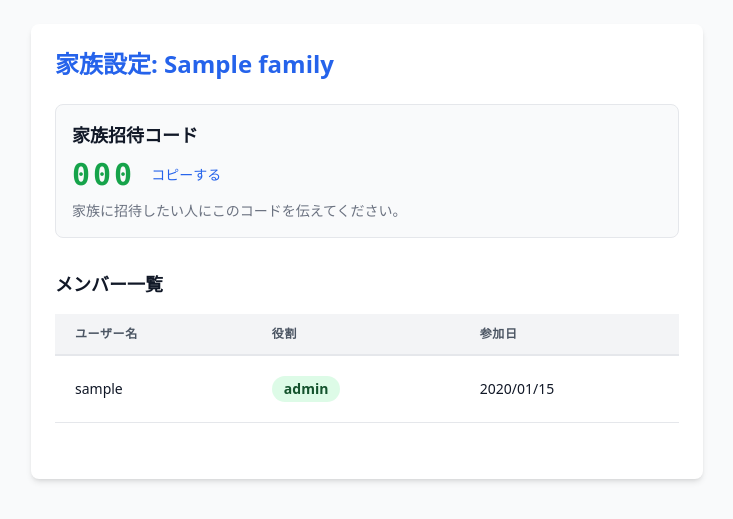
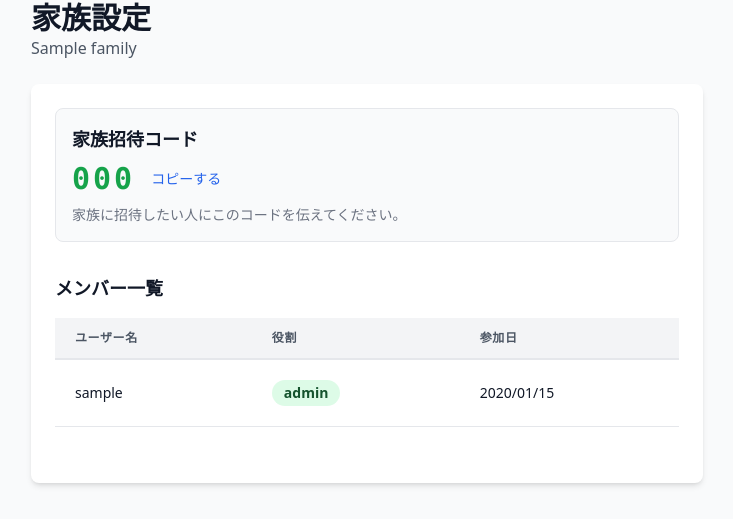
Before and after one commit to eburairu/baby-app, a FastAPI app: template app/templates/family/settings.html in a window 1280 px wide. Shown: the top 519 px of the page, without its empty margins (273-1006 px from the left). Run offline with FastAPI, Linux system fonts and the light colour scheme; the template is opened without the code that fills it: most values are stand-ins (such as "Sample title", 1, 10 or a date in 2020); parts of the project's set-up code (start-up, migrations or seed data) failed here and were passed over; some libraries are stand-ins or nearby versions.

Commit message:
feat: commonize family settings header with new UI macro

```diff
--- a/app/templates/family/settings.html
+++ b/app/templates/family/settings.html
@@ -1,18 +1,21 @@
 {% extends "base.html" %}
+{% import "macros/ui.html" as ui %}
 
 {% block title %}家族設定 - Baby-App{% endblock %}
 
 {% block content %}
+
+{{ ui.page_header("家族設定", family.name, width_class="max-w-2xl") }}
+
 <div class="max-w-2xl mx-auto mt-6 p-6 bg-white dark:bg-gray-800 rounded-lg shadow-md">
-    <div class="flex justify-between items-center mb-6">
-        <h2 class="text-2xl font-bold text-primary dark:text-blue-400">家族設定: {{ family.name }}</h2>
-    </div>
 
     <div class="mb-8 p-4 bg-gray-50 dark:bg-gray-700/50 rounded-lg border border-gray-200 dark:border-gray-700">
         <h3 class="text-lg font-semibold mb-2">家族招待コード</h3>
         <div class="flex items-center space-x-4">
-            <span class="text-3xl font-mono font-bold tracking-widest text-secondary dark:text-green-400">{{ family.invite_code }}</span>
-            <button onclick="navigator.clipboard.writeText('{{ family.invite_code }}')" class="text-sm text-blue-600 dark:text-blue-400 hover:underline">
+            <span class="text-3xl font-mono font-bold tracking-widest text-secondary dark:text-green-400">{{
+                family.invite_code }}</span>
+            <button onclick="navigator.clipboard.writeText('{{ family.invite_code }}')"
+                class="text-sm text-blue-600 dark:text-blue-400 hover:underline">
                 コピーする
             </button>
         </div>
@@ -25,13 +28,16 @@
             <table class="min-w-full leading-normal">
                 <thead>
                     <tr>
-                        <th class="px-5 py-3 border-b-2 border-gray-200 dark:border-gray-700 bg-gray-100 dark:bg-gray-700 text-left text-xs font-semibold text-gray-600 dark:text-gray-300 uppercase tracking-wider">
+                        <th
+                            class="px-5 py-3 border-b-2 border-gray-200 dark:border-gray-700 bg-gray-100 dark:bg-gray-700 text-left text-xs font-semibold text-gray-600 dark:text-gray-300 uppercase tracking-wider">
                             ユーザー名
                         </th>
-                        <th class="px-5 py-3 border-b-2 border-gray-200 dark:border-gray-700 bg-gray-100 dark:bg-gray-700 text-left text-xs font-semibold text-gray-600 dark:text-gray-300 uppercase tracking-wider">
+                        <th
+                            class="px-5 py-3 border-b-2 border-gray-200 dark:border-gray-700 bg-gray-100 dark:bg-gray-700 text-left text-xs font-semibold text-gray-600 dark:text-gray-300 uppercase tracking-wider">
                             役割
                         </th>
-                        <th class="px-5 py-3 border-b-2 border-gray-200 dark:border-gray-700 bg-gray-100 dark:bg-gray-700 text-left text-xs font-semibold text-gray-600 dark:text-gray-300 uppercase tracking-wider">
+                        <th
+                            class="px-5 py-3 border-b-2 border-gray-200 dark:border-gray-700 bg-gray-100 dark:bg-gray-700 text-left text-xs font-semibold text-gray-600 dark:text-gray-300 uppercase tracking-wider">
                             参加日
                         </th>
                     </tr>
@@ -39,16 +45,21 @@
                 <tbody>
                     {% for fu in members %}
                     <tr>
-                        <td class="px-5 py-5 border-b border-gray-200 dark:border-gray-700 bg-white dark:bg-gray-800 text-sm">
+                        <td
+                            class="px-5 py-5 border-b border-gray-200 dark:border-gray-700 bg-white dark:bg-gray-800 text-sm">
                             {{ fu.user.username }}
                         </td>
-                        <td class="px-5 py-5 border-b border-gray-200 dark:border-gray-700 bg-white dark:bg-gray-800 text-sm">
-                            <span class="relative inline-block px-3 py-1 font-semibold text-green-900 dark:text-green-100 leading-tight">
-                                <span aria-hidden class="absolute inset-0 {% if fu.role == 'admin' %}bg-red-200 dark:bg-red-900/50{% else %}bg-green-200 dark:bg-green-900/50{% endif %} opacity-50 rounded-full"></span>
+                        <td
+                            class="px-5 py-5 border-b border-gray-200 dark:border-gray-700 bg-white dark:bg-gray-800 text-sm">
+                            <span
+                                class="relative inline-block px-3 py-1 font-semibold text-green-900 dark:text-green-100 leading-tight">
+                                <span aria-hidden
+                                    class="absolute inset-0 {% if fu.role == 'admin' %}bg-red-200 dark:bg-red-900/50{% else %}bg-green-200 dark:bg-green-900/50{% endif %} opacity-50 rounded-full"></span>
                                 <span class="relative">{{ fu.role }}</span>
                             </span>
                         </td>
-                        <td class="px-5 py-5 border-b border-gray-200 dark:border-gray-700 bg-white dark:bg-gray-800 text-sm">
+                        <td
+                            class="px-5 py-5 border-b border-gray-200 dark:border-gray-700 bg-white dark:bg-gray-800 text-sm">
                             {{ fu.joined_at.strftime('%Y/%m/%d') }}
                         </td>
                     </tr>
--- /dev/null
+++ b/app/templates/macros/ui.html
@@ -0,0 +1,16 @@
+{% macro page_header(title, subtitle=None, width_class='max-w-7xl') %}
+<div class="{{ width_class }} mx-auto">
+    <div class="flex flex-col md:flex-row md:items-center justify-between mb-6 gap-4">
+        <div>
+            <h1 class="text-2xl md:text-3xl font-bold">{{ title }}</h1>
+            {% if subtitle %}
+            <p class="text-gray-600 dark:text-gray-400">{{ subtitle }}</p>
+            {% endif %}
+        </div>
+
+        <div class="flex items-center gap-2">
+            {{ caller() if caller else '' }}
+        </div>
+    </div>
+</div>
+{% endmacro %}
```
Also changed, not shown: .specify/specs/family_settings_header.md (added).
